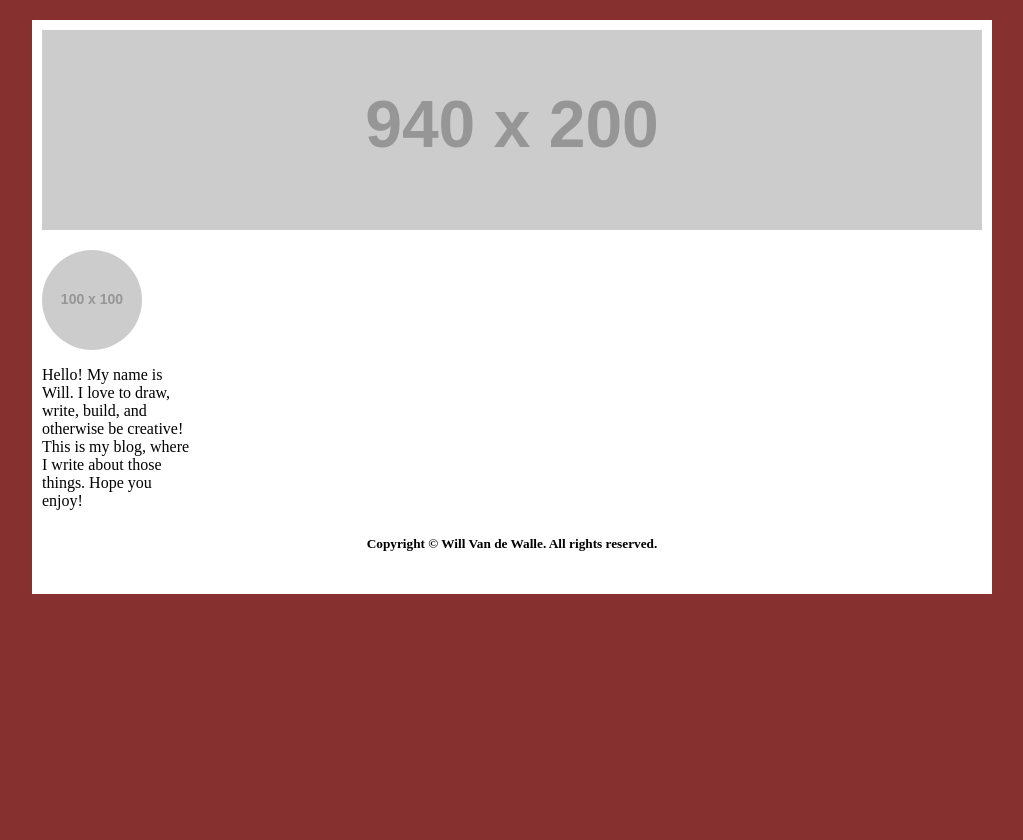
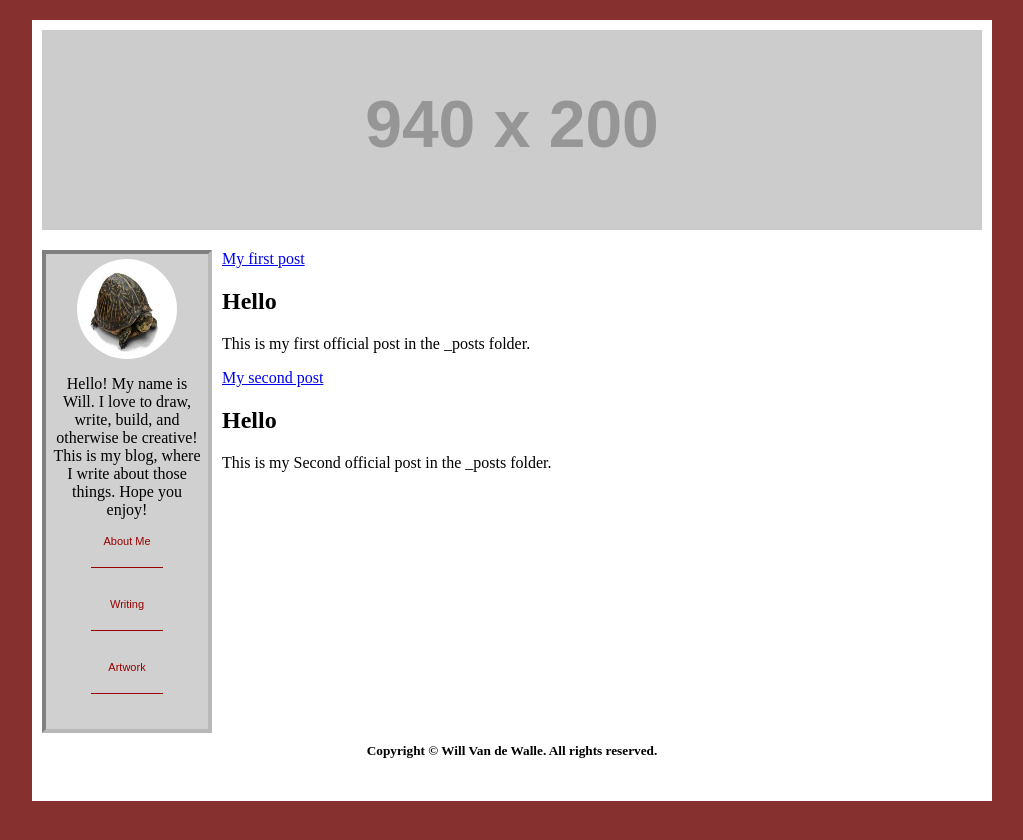
Before and after one commit to willvandewalle/willvandewalle.github.io, a Jekyll site: the page built from index.html, in a window 1280 px wide. Shown: the top 840 px of the page, without its empty margins (128-1151 px from the left). Built offline with Jekyll 4.4.1, drawn with Linux system fonts in a browser that asks for light colours.

Commit message:
Sidebar Styling and Category Links

```diff
--- a/_includes/sidebar.html
+++ b/_includes/sidebar.html
@@ -1,2 +1,8 @@
-<img src="http://placehold.it/100x100" id="avatar"/>
+<img src="{{ site.url }}/images/turtle.jpeg" id="avatar"/>
 <p>Hello! My name is Will. I love to draw, write, build, and otherwise be creative! This is my blog, where I write about those things. Hope you enjoy!</p>
+<ul id="nav">
+  <li><a href="{{ site.url }}/about.html">About Me</a></li>
+  {% for category in site.categories %}
+    <li><a href="/{{ category | first }}">{{ category | first | capitalize}}</a></li>
+  {% endfor %}
+</ul>
--- /dev/null
+++ b/_posts/2015-03-05-My-second-post.md
@@ -0,0 +1,7 @@
+---
+title: My second post
+layout: post
+category: Writing
+---
+## Hello
+This is my Second official post in the _posts folder.
--- /dev/null
+++ b/_posts/2015-03-05-my-first-post.md
@@ -0,0 +1,7 @@
+---
+title: My first post
+layout: post
+category: Artwork
+---
+## Hello
+This is my first official post in the _posts folder.
--- a/css/site.css
+++ b/css/site.css
@@ -13,24 +13,51 @@ body {
 
 #content {
   float: right;
-  width: 780px;
+  width: 760px;
   margin: 10px;
 }
 
 #sidebar {
   float: left;
-  width: 150px;
+  width: 152px;
   margin: 10px 0px 10px 10px;
+  padding: 5px;
+  background-color:#D0D0D0;
+  border-right:4px solid #B8B8B8;
+  border-top: 4px solid gray;
+  border-left: 4px solid gray;
+  border-bottom:4px solid #B8B8B8;
+  text-align:center;
 }
+
+#sidebar #nav{
+  list-style:none;
+}
+
+#sidebar #nav a{
+  font-size:11px;
+  font-family:arial;
+  display:block;
+  text-decoration:none;
+  color:#990000;
+  padding-bottom:20px;
+  margin:0px 40px 30px 0px;
+  border-bottom: 1px solid #990000;
+}
+
+#sidebar #nav a:hover{
+  color:red;
+}
+
+#sidebar #avatar{
+  border-radius:100%;
+  width:100px;
+  height:100px;
+}
+
 
 #footer {
   clear: both;
   padding: 0px 10px 10px 10px;
   text-align: center;
 }
-
-#avatar{
-  border-radius:100%;
-  width:100px;
-  height:100px;
-}
```
Also changed, not shown: images/turtle.jpeg (added).
